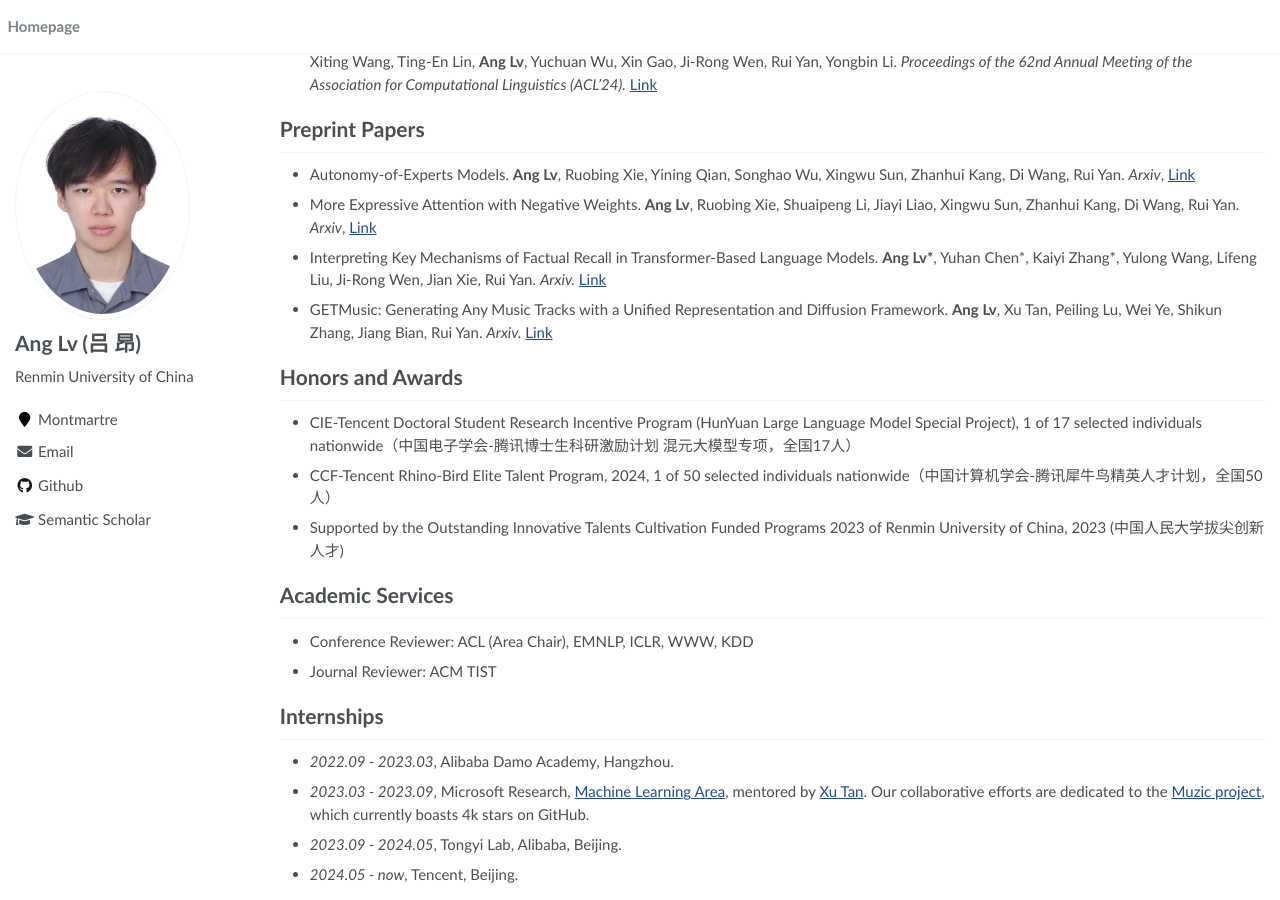
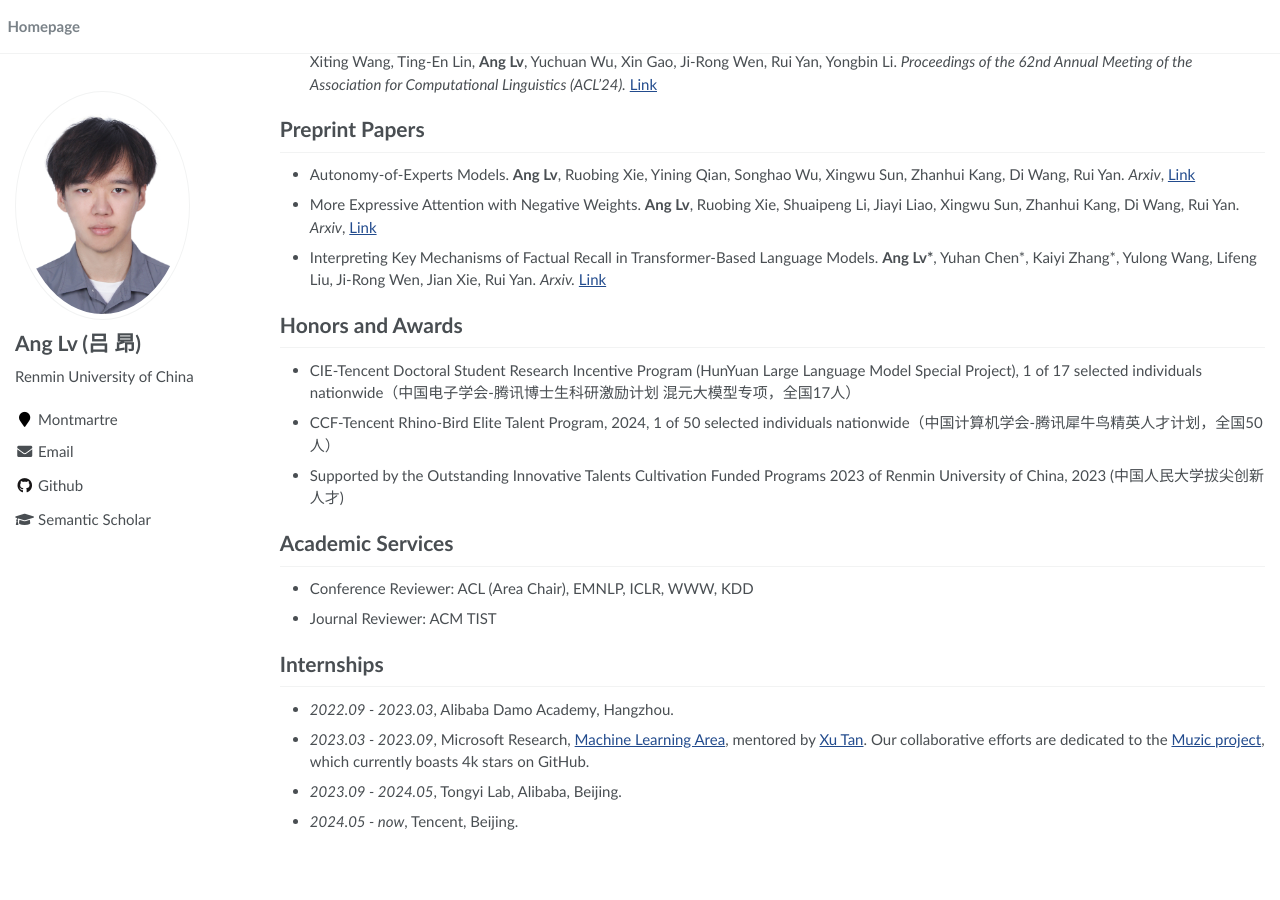
Before and after one commit to trestad/trestad.github.io, a Jekyll site: the page built from _pages/about.md, in a window 1280 px wide and 900 px high, scrolled down 1288 px. Built offline with Jekyll 4.4.1, drawn with Linux system fonts in a browser that asks for light colours; after the commit the page ends 2136 px from its top, so only the background shows below that.

Commit message:
Update about.md

```diff
--- a/_pages/about.md
+++ b/_pages/about.md
@@ -75,8 +75,6 @@ I am currently a 3rd year Ph.D. student at [Gaoling School of Artificial Intelli
 
 - Interpreting Key Mechanisms of Factual Recall in Transformer-Based Language Models. **Ang Lv\***, Yuhan Chen\*, Kaiyi Zhang\*, Yulong Wang, Lifeng Liu, Ji-Rong Wen, Jian Xie, Rui Yan. *Arxiv.* [Link](https://arxiv.org/abs/2403.19521)
 
-- GETMusic: Generating Any Music Tracks with a Unified Representation and Diffusion Framework. **Ang Lv**, Xu Tan, Peiling Lu, Wei Ye, Shikun Zhang, Jiang Bian, Rui Yan. *Arxiv.* [Link](https://arxiv.org/abs/2305.10841)
-
 # Honors and Awards
 - CIE-Tencent Doctoral Student Research Incentive Program (HunYuan Large Language Model Special Project), 1 of 17 selected individuals nationwide（中国电子学会-腾讯博士生科研激励计划 混元大模型专项，全国17人）
 - CCF-Tencent Rhino-Bird Elite Talent Program, 2024, 1 of 50 selected individuals nationwide（中国计算机学会-腾讯犀牛鸟精英人才计划，全国50人）
```
